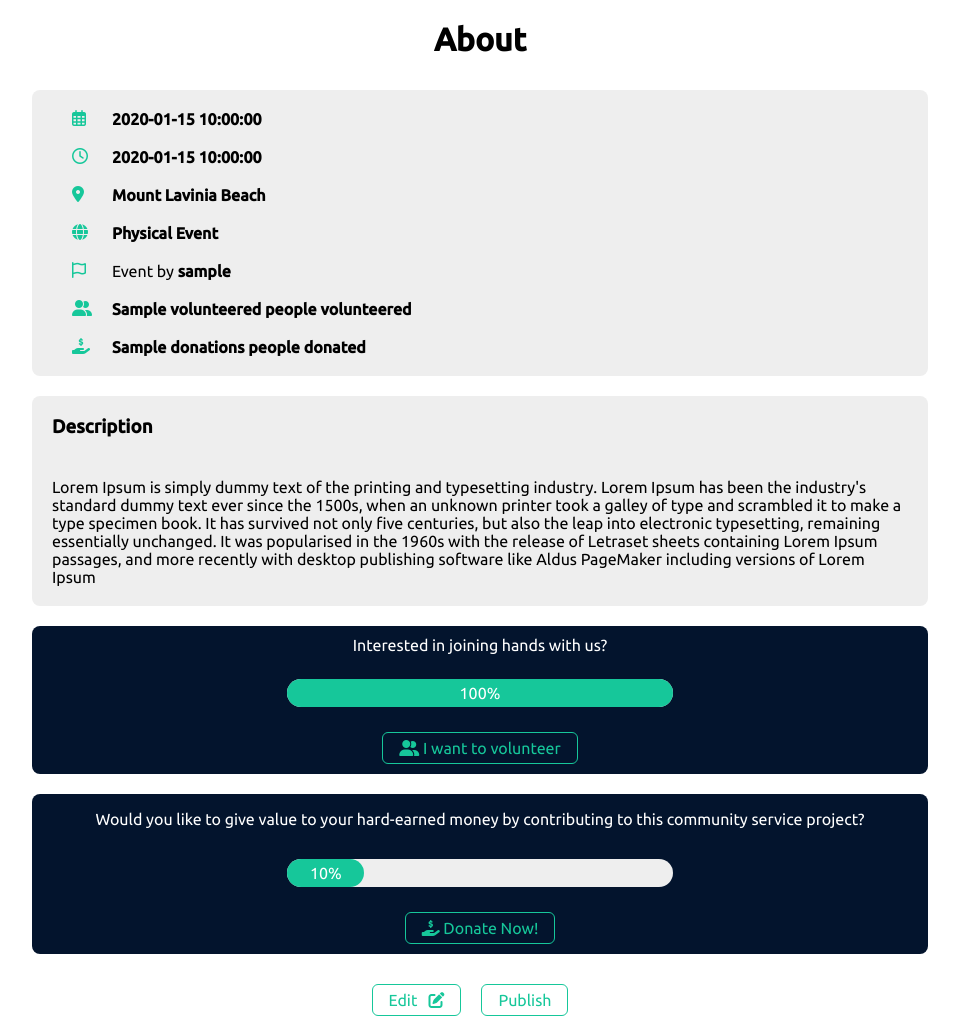
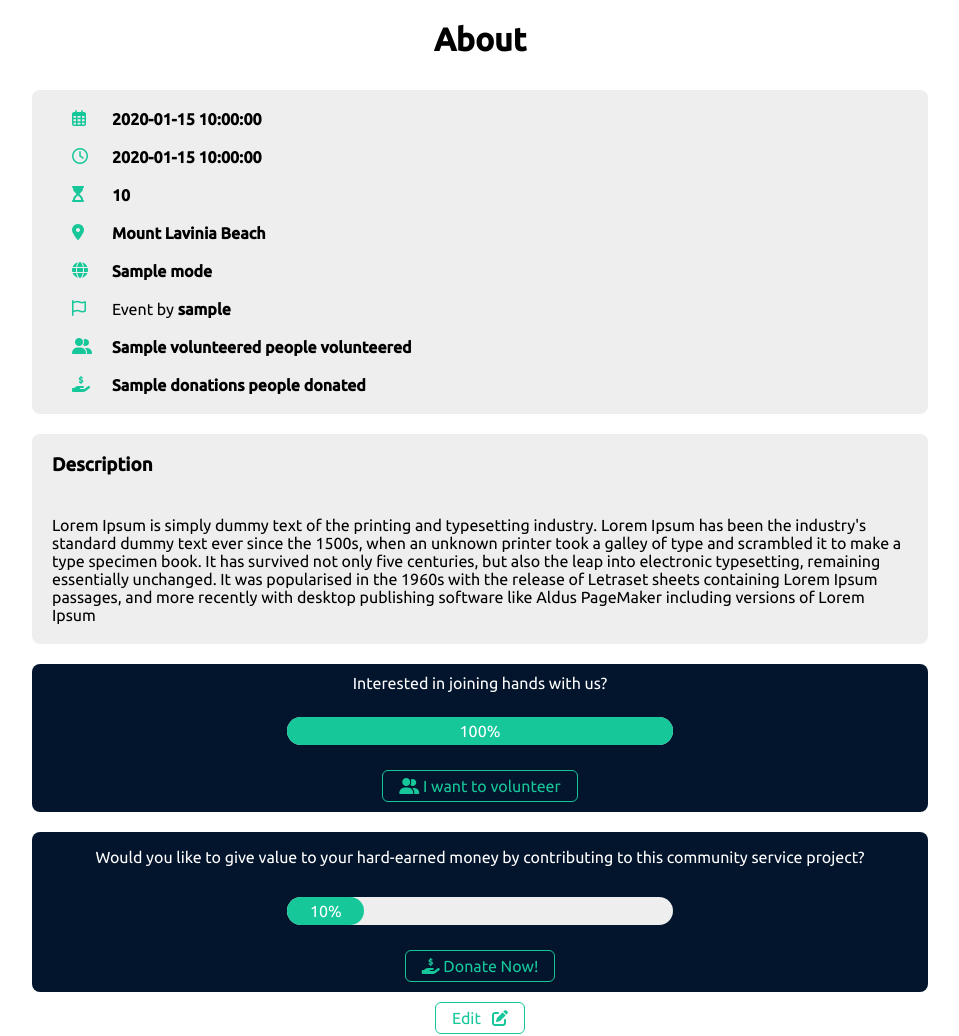
Before and after one commit to visal-jay/CommunityRetreat, a PHP site: the page made by app/view/aboutEvent.php in a window 1280 px wide. Shown: the whole page, without its empty margins (160-1119 px from the left). Run offline with PHP 8.4, Linux system fonts and the light colour scheme; the template is opened without the code that fills it: most values are stand-ins (such as "Sample title", 1, 10 or a date in 2020); data that the repository does not hold is empty; some libraries are stand-ins or nearby versions.

Commit message:
about event

```diff
--- a/app/Controllers/EventController.php
+++ b/app/Controllers/EventController.php
@@ -22,10 +22,8 @@ class EventController
         $uid = $_SESSION["user"]["uid"] = "REG0000016";
         if ($event_details = $event->getDetails($_GET["event_id"])) {
             $data = $event_details;
-            $organisation_details = $organisation->getDetails($event_details['org_uid']);
             if ($user_roles = $register_user->getUserRoles($uid, $_GET["event_id"]))
             $data = array_merge($data, $user_roles);
-            $data["org_username"] = $organisation_details["username"];
             $data["volunteered"] = $data["volunteered"] == "" ? "0" :  $data["volunteered"];
             $data["donations"] = $data["donations"] == "" ? "0" :  $data["donations"];
             View::render("eventPage", $data);
--- a/app/Model/Events.php
+++ b/app/Model/Events.php
@@ -25,7 +25,7 @@ class Events extends Model
 
     public function getDetails($event_id)
     {
-        $query = 'SELECT `event_id`, `event_name`, `org_uid`, ST_X(`latlang`) as latitude, ST_Y(`latlang`) as longitude, `start_date`, `start_time`, `end_time`, `about`, `mode`, `volunteer_capacity`, `donation_capacity`, `cover_photo`, `donation_status`, `volunteer_status`, `donations`, `volunteered`  FROM event_details where event_id=:event_id ';
+        $query = 'SELECT `event_id`, `event_name`, `org_uid`,`organisation_username`, ST_X(`latlang`) as latitude, ST_Y(`latlang`) as longitude, `start_date`, `start_time`, `end_time`, `about`, `mode`, `volunteer_capacity`, `donation_capacity`, `cover_photo`, `donation_status`, `volunteer_status`, `donations`, `volunteered`, `status`, TIMEDIFF(end_time, start_time) as duration  FROM event_details where event_id=:event_id ';
         $params = ["event_id" => $event_id];
         $result = Model::select($query, $params);
 
--- a/app/view/aboutEvent.php
+++ b/app/view/aboutEvent.php
@@ -202,7 +202,7 @@ if (isset($_SESSION["user"]["user_type"])) {
                             <i class="btn-icon icon-width far fa-calendar-alt clr-green margin-side-lg"></i>
                             <h4 class="head-margin data"><?= $start_date ?></h4>
                             <?php if ($organization || $moderator) { ?>
-                                <input type="date" name="start_date" class="form form-ctrl hidden" data-placeholder="Event is on?" value="<?= $start_date ?>" required></input>
+                                <input type="date" value="$start_date" name="start_date" class="form form-ctrl hidden" data-placeholder="Event is on?" value="<?= $start_date ?>" required></input>
                             <?php } ?>
                         </div>
                     </div>
@@ -212,17 +212,17 @@ if (isset($_SESSION["user"]["user_type"])) {
                             <i class="btn-icon icon-width far fa-clock clr-green margin-side-lg"></i>
                             <h4 class="head-margin data"><?= $start_time ?></h4>
                             <?php if ($organization || $moderator) { ?>
-                                <input type="time" name="Event time" class="form form-ctrl hidden" data-placeholder="Event starts at?" required></input>
+                                <input type="time" value="$start_time" name="Event time" class="form form-ctrl hidden" data-placeholder="Event starts at?" required></input>
                             <?php } ?>
                         </div>
                     </div>
 
-                    <!-- <div class="time-container">
+                    <div class="time-container">
                         <div class="flex-row margin-lg">
                             <i class="btn-icon icon-width fas fa-hourglass-start clr-green margin-side-lg"></i>
                             <h4 class="head-margin data"><?= $duration ?></h4>
                         </div>
-                    </div> -->
+                    </div>
 
                     <div class="venue-container">
                         <div class="flex-row margin-lg">
@@ -237,7 +237,7 @@ if (isset($_SESSION["user"]["user_type"])) {
                     <div class="globe-container">
                         <div class="flex-row margin-lg">
                             <i class="btn-icon icon-width fas fa-globe clr-green margin-side-lg"></i>
-                            <h4 class="head-margin data">Physical Event</h4>
+                            <h4 class="head-margin data"><?= $mode ?></h4>
                                 <?php if ($organization || $moderator) { ?>
                                     <div class="form hidden">
                                     <select class="form-ctrl" id="mode" required>
@@ -255,7 +255,7 @@ if (isset($_SESSION["user"]["user_type"])) {
                         <div class="flex-row margin-lg">
                             <i class="btn-icon icon-width far fa-flag clr-green margin-side-lg"></i>
                             <div class="flex-row">
-                                <p class="head-margin">Event by <b><?= $org_username ?></b></p>
+                                <p class="head-margin">Event by <b><?= $organisation_username ?></b></p>
                             </div>
                         </div>
                     </div>
@@ -310,7 +310,9 @@ if (isset($_SESSION["user"]["user_type"])) {
                 <button class="btn data" onclick="edit()">Edit &nbsp;&nbsp; <i class="fas fa-edit "></i></button>
                 <button class="btn btn-solid bg-red border-red form hidden" onclick="edit()">Close &nbsp;&nbsp; <i class="fas fa-times "></i></button>
                 <button class="btn btn-solid form hidden" form="update-form">Save &nbsp; <i class="fas fa-check "></i></button>
-                <button id="publish-btn" class="btn margin-lg" onclick="togglePopup('publish'); blur_background('background'); stillBackground('id1')">Publish</button>
+                <?php if ($status == "added") { ?>
+                    <button id="publish-btn" class="btn margin-lg" onclick="togglePopup('publish'); blur_background('background'); stillBackground('id1')">Publish</button>
+                <?php } ?>
             </div>
         </div>
     </div>
```
